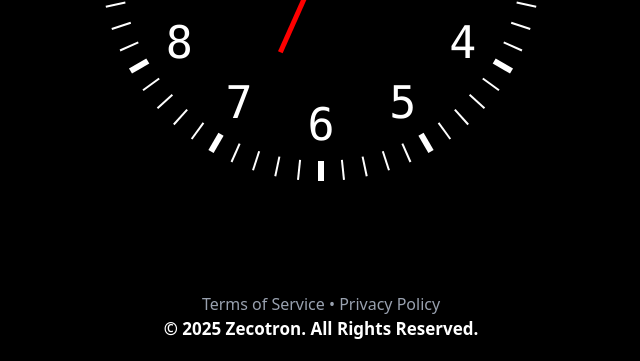
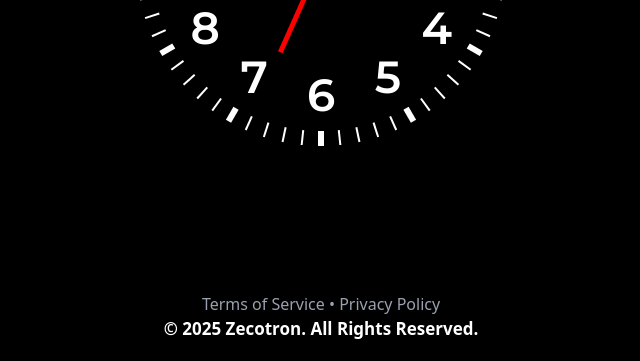
Before and after one commit to Zhiro990/Clock, a plain HTML site: page index.html in a window 1280 px wide. Shown: the part 439-800 px from the top of the page, without its empty margins (319-959 px from the left). Drawn offline with nearby package versions, Linux system fonts and the light colour scheme.

```diff
--- a/index.html
+++ b/index.html
@@ -15,16 +15,27 @@
 
   <script src="https://unpkg.com/@tailwindcss/browser@4"></script>
 
+  <style>
+		@import url("https://fonts.googleapis.com/css2?family=Montserrat:ital,wght@0,100..900;1,100..900&display=swap");
+
+		#clock-number-text {
+			font-family: "Montserrat", sans-serif;
+			font-optical-sizing: auto;
+			font-weight: 600;
+			font-style: normal;
+		}
+	</style>
+
   <style type="text/tailwindcss">
     .absolute-center {
       @apply top-1/2 left-1/2 absolute;
     }
 
     #clock-line {
-      @apply h-[200px] w-[2px] bg-transparent -translate-x-1/2 -translate-y-full origin-bottom top-1/2 left-1/2 absolute;
+      @apply h-[170px] w-[2px] bg-transparent -translate-x-1/2 -translate-y-full origin-bottom top-1/2 left-1/2 absolute;
 
       &::before {
-        @apply content-[""] h-[20px] w-[2px] bg-white -translate-x-1/2 -translate-y-full top-0 left-1/2 absolute;
+        @apply content-[""] h-[15px] w-[2px] bg-white -translate-x-1/2 -translate-y-full top-0 left-1/2 absolute;
       }
 
       &:nth-child(5n+1)::before {
@@ -33,11 +44,11 @@
     }
 
     #clock-number {
-      @apply h-[130px] w-[2px] bg-transparent -translate-x-1/2 -translate-y-full origin-bottom top-1/2 left-1/2 absolute;
+      @apply h-[100px] w-[2px] bg-transparent -translate-x-1/2 -translate-y-full origin-bottom top-1/2 left-1/2 absolute;
     }
 
     #clock-number-text {
-      @apply font-mono text-[45px] text-white -translate-x-1/2 -translate-y-full top-0 left-1/2 absolute;
+      @apply text-[45px] text-white -translate-x-1/2 -translate-y-full top-0 left-1/2 absolute;
     }
   </style>
 </head>
```
